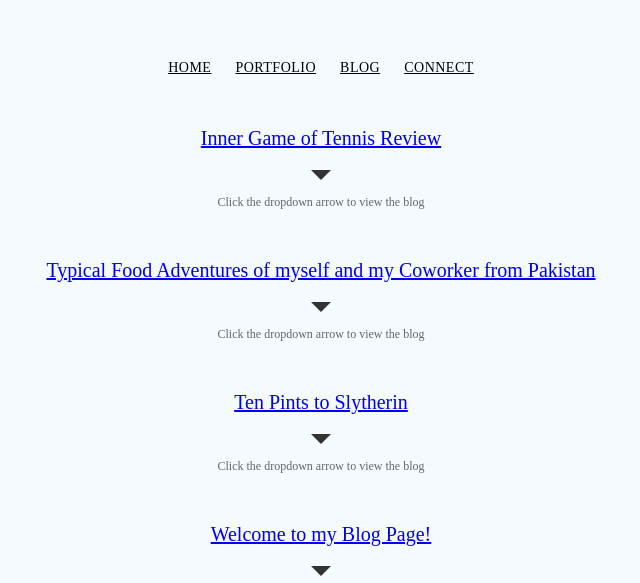
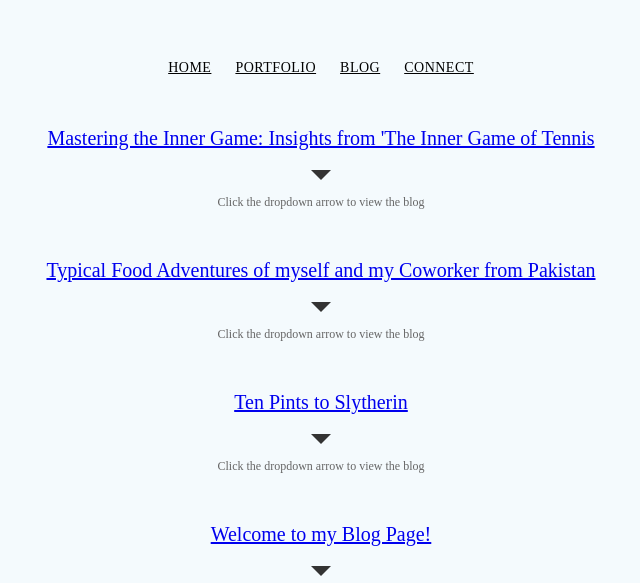
Before and after one commit to swchavez/Portfolio, a plain HTML site: page blog.html in a window 1280 px wide. Shown: the top 583 px of the page, without its empty margins (319-959 px from the left). Drawn offline with Linux system fonts and the light colour scheme.

Commit message:
Update blog.html

```diff
--- a/blog.html
+++ b/blog.html
@@ -24,7 +24,7 @@
 
     <!-- Inner Game Of Tennis -->
     <section class="blog-post">
-      <h2><a href="https://swchavez.wordpress.com/">Inner Game of Tennis Review</a></h2>
+      <h2><a href="https://swchavez.wordpress.com/2024/03/29/mastering-the-inner-game-insights-from-the-inner-game-of-tennis/">Mastering the Inner Game: Insights from 'The Inner Game of Tennis</a></h2>
       <div class="blog-content">
 
      <p>
```
